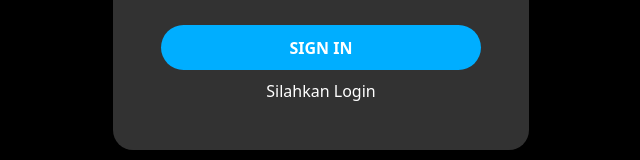
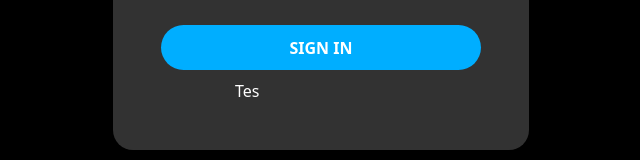
Before and after one commit to yusrilfahmi/TugasAkhir_P-web, a React (Vite) app: page / in a window 1280 px wide. Shown: the part 527-687 px from the top of the page, without its empty margins (319-959 px from the left). Built offline with nearby package versions, Linux system fonts and the light colour scheme.

Commit message:
Perbaikan

```diff
--- a/src/Home.jsx
+++ b/src/Home.jsx
@@ -11,6 +11,7 @@ import StatusPopup from './StatusPopup';
 import { useState } from 'react';
 import back from "./assets/back.jpg"
 import { useNavigate } from 'react-router-dom';
+import Validation from './LoginValidation';
 
 
 function Home(){
--- a/src/SignIn.jsx
+++ b/src/SignIn.jsx
@@ -6,7 +6,6 @@ import { useEffect, useState } from 'react';
 
 function SignIn() {
     const navigate = useNavigate()
-
 
     return (
         <div className='wrapper'>
@@ -21,9 +20,10 @@ function SignIn() {
                 </li>
             </ul>
 
+
             <div className='input-box'>
                 <input
-                type='usernamne'
+                type='username'
                 placeholder='Username'
                 ></input>
                 <FaUser className='icon' />
@@ -35,8 +35,10 @@ function SignIn() {
                 <FaLock className='icon' />
             </div>
 
-            <button onClick={() => navigate('/Home')} >SIGN IN</button>
-            <p style={{display: 'flex', justifyContent: 'space-around', paddingTop:'10px'}}>Silahkan Login</p>
+            <button type='submit' onClick={() => navigate('/Home')} >SIGN IN</button>
+            <p style={{display: 'flex', justifyContent: 'space-around', paddingTop:'10px'}}>Tes <span></span></p>
+
+
         </div>
     )
 }
```
